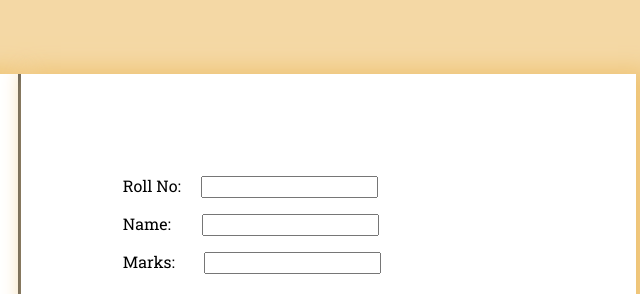
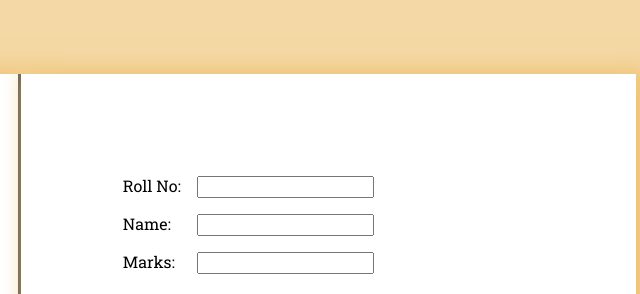
Before and after one commit to Rishabhraghwendra18/student-marks-website, a plain HTML site: page index.html in a window 1280 px wide. Shown: the part 147-441 px from the top of the page, 621-1261 px from the left. Drawn offline with Linux system fonts and the light colour scheme.

Commit message:
aligned input boxes in the best way

```diff
--- a/src/style.css
+++ b/src/style.css
@@ -43,10 +43,14 @@ body{
 .LabelInput{
     margin:15px;  /*29px*/
 }
+.LabelInput label{
+    display: inline-block;
+    width: 70px;
+}
 /* .LabelInput:nth-of-type(2){
     margin-left: 3%;
 } */
-.LabelInput>input{
+/* .LabelInput>input{
     margin-left: 6.6%;
 }
 .LabelInput:nth-of-type(1)>input{
@@ -54,7 +58,7 @@ body{
 }
 .LabelInput:nth-of-type(3)>input{
     margin-left: 6%;
-}
+} */
 #buttons{
     margin: 23px;
     display: flex;
```
